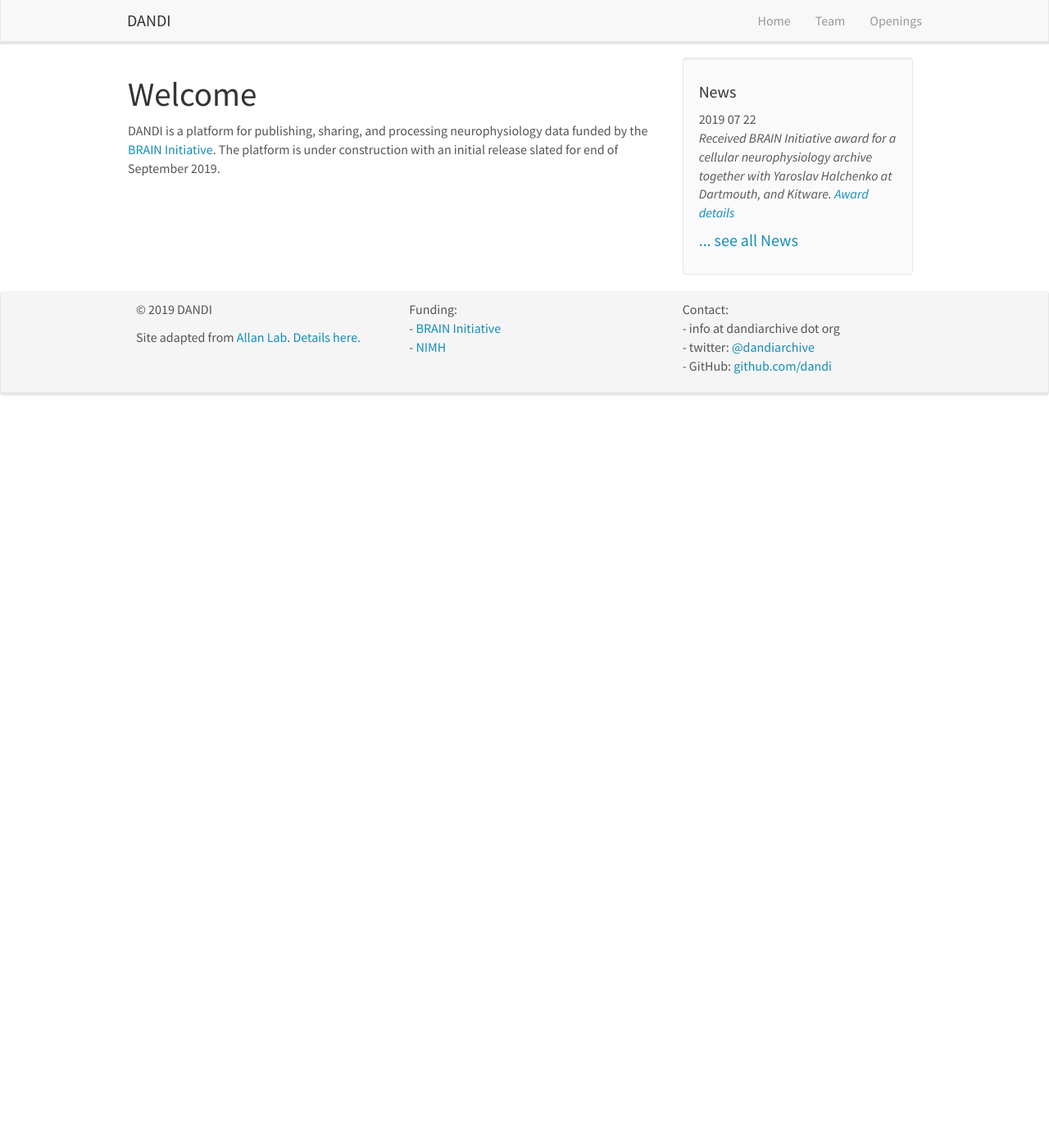
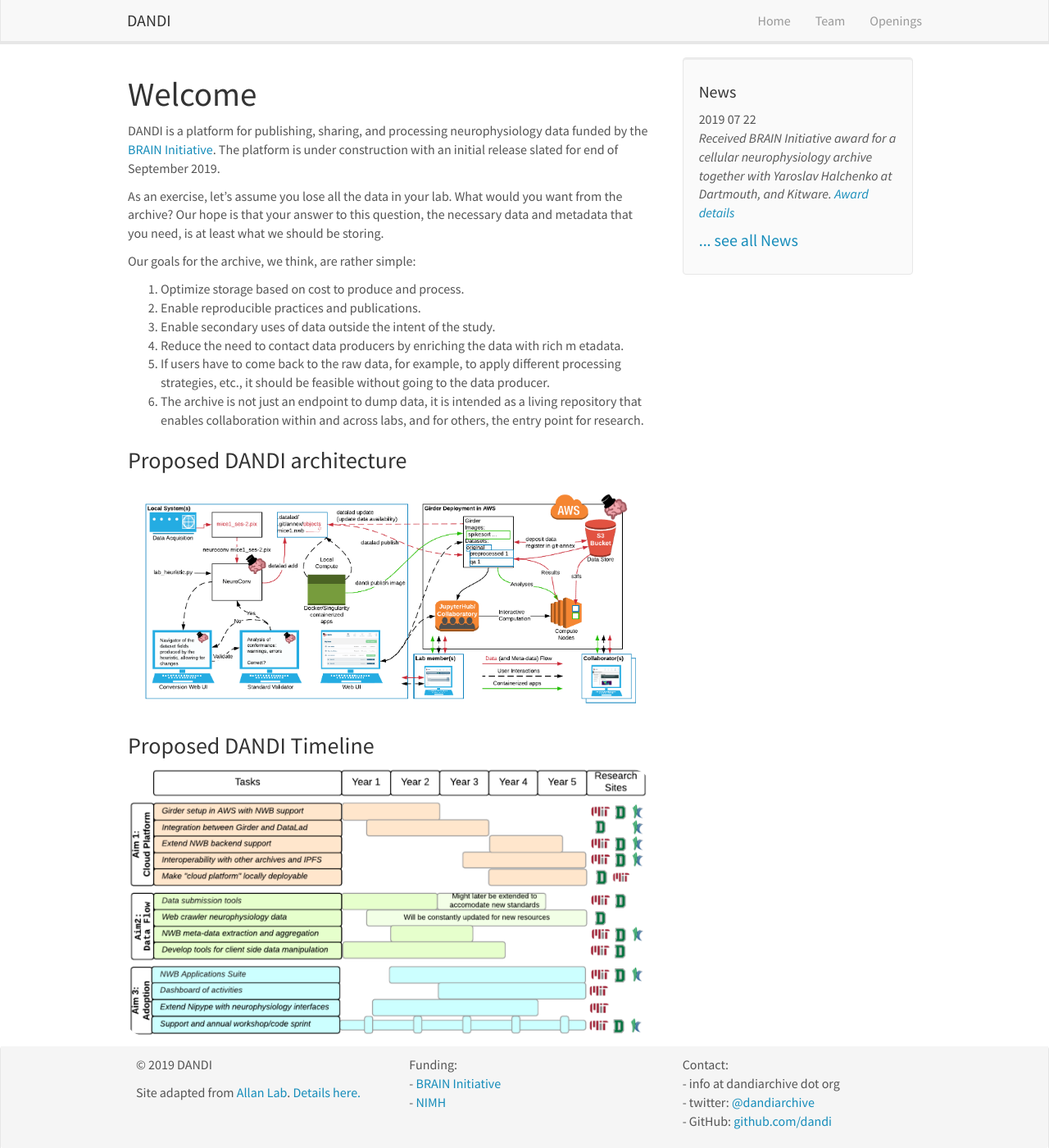
Before and after one commit to nicolocin/dandi.github.io, a Jekyll site: the page built from _pages/home.md, in a window 1280 px wide and 1400 px high. Shown: the whole window at 82% size. Built offline with Jekyll 4.4.1, drawn with Linux system fonts in a browser that asks for light colours; nearby versions of some CDN libraries.

Commit message:
add goals and figures

```diff
--- a/_pages/home.md
+++ b/_pages/home.md
@@ -10,24 +10,48 @@ DANDI is a platform for publishing, sharing, and processing neurophysiology data
 funded by the [BRAIN Initiative](https://braininitiative.nih.gov/). The platform
 is under construction with an initial release slated for end of September 2019.
 
+As an exercise, let's assume you lose all the data in your lab. What would you
+want from the archive? Our hope is that your answer to this question, the
+necessary data and metadata that you need, is at least what we should be storing.
+
+Our goals for the archive, we think, are rather simple:
+
+1. Optimize storage based on cost to produce and process.
+2. Enable reproducible practices and publications.
+3. Enable secondary uses of data outside the intent of the study.
+4. Reduce the need to contact data producers by enriching the data with rich m
+   etadata.
+5. If users have to come back to the raw data, for example, to apply different
+   processing strategies, etc., it should be feasible without going to the data
+   producer.
+6. The archive is not just an endpoint to dump data, it is intended as a living
+   repository that enables collaboration within and across labs, and for others,
+   the entry point for research.
+
+### Proposed DANDI architecture
+
+<img src="assets/dandi-arch.png" width="100%">
+
+### Proposed DANDI Timeline
+
+<img src="assets/dandi-timeline.png" width="100%">
 
 <!--
 <div markdown="0" id="carousel" class="carousel slide" data-ride="carousel" data-interval="5000" data-pause="hover" >
     <ol class="carousel-indicators">
         <li data-target="#carousel" data-slide-to="0" class="active"></li>
         <li data-target="#carousel" data-slide-to="1"></li>
-        <li data-target="#carousel" data-slide-to="2"></li>
-        <li data-target="#carousel" data-slide-to="3"></li>
-        <li data-target="#carousel" data-slide-to="4"></li>
-        <li data-target="#carousel" data-slide-to="5"></li>
     </ol>
 
     <div class="carousel-inner" markdown="0">
-
         <div class="item active">
-            <img src="//iiif.elifesciences.org/lax:36652%2Felife-36652-fig1-v1.tif/full/1500,/0/default.jpg" alt="Slide 1" />
+            <img src="assets/dandi-arch.png" alt="Slide 1" />
+        </div>
+        <div class="item">
+            <img src="assets/dandi-timeline.png" alt="Slide 1" />
         </div>
     </div>
+
   <a class="left carousel-control" href="#carousel" role="button" data-slide="prev">
     <span class="glyphicon glyphicon-chevron-left" aria-hidden="true"></span>
     <span class="sr-only">Previous</span>
@@ -37,4 +61,5 @@ is under construction with an initial release slated for end of September 2019.
     <span class="sr-only">Next</span>
   </a>
 </div>
+
 -->
```
Also changed, not shown: assets/dandi-arch.png (added), assets/dandi-timeline.png (added).
